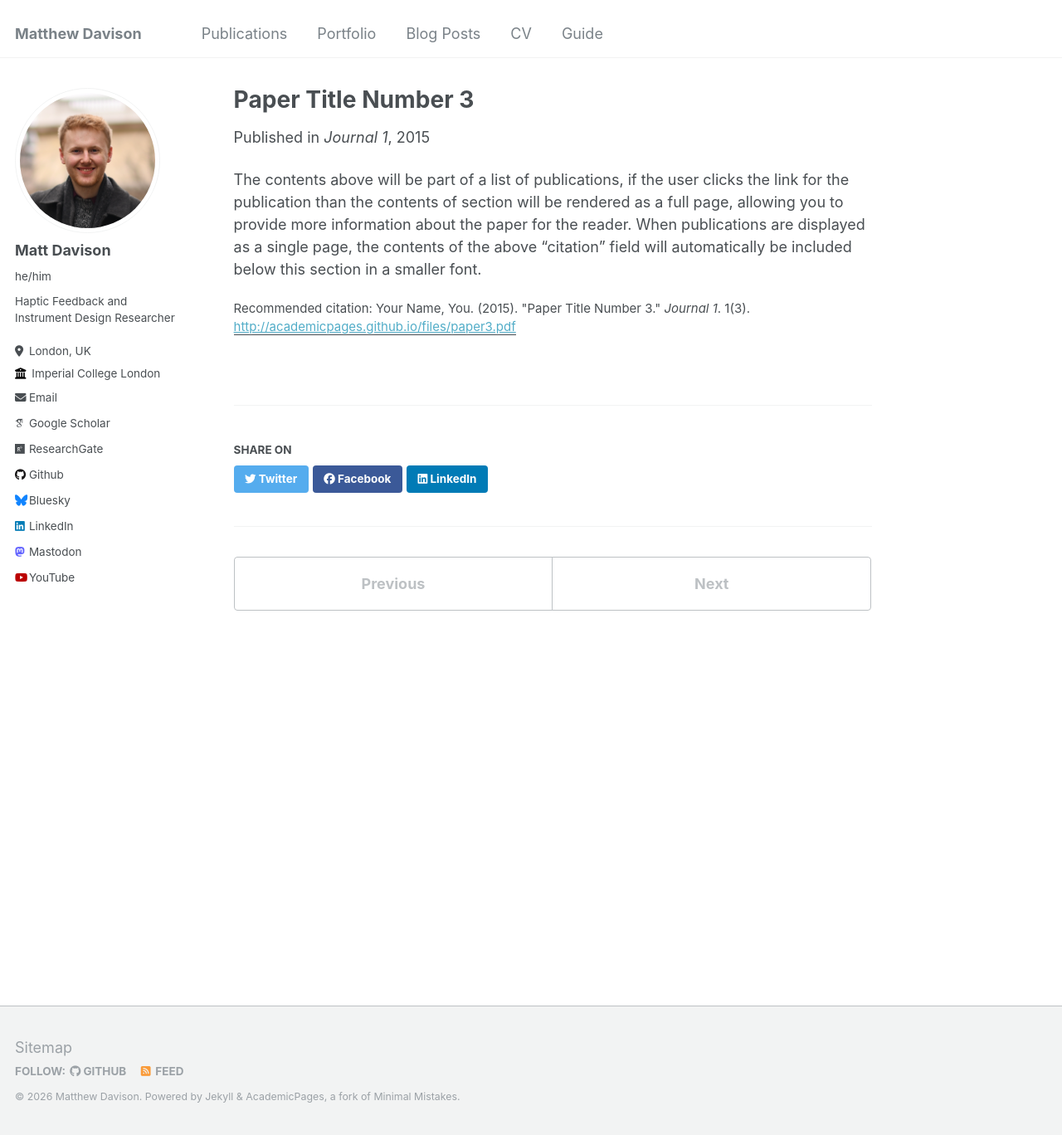
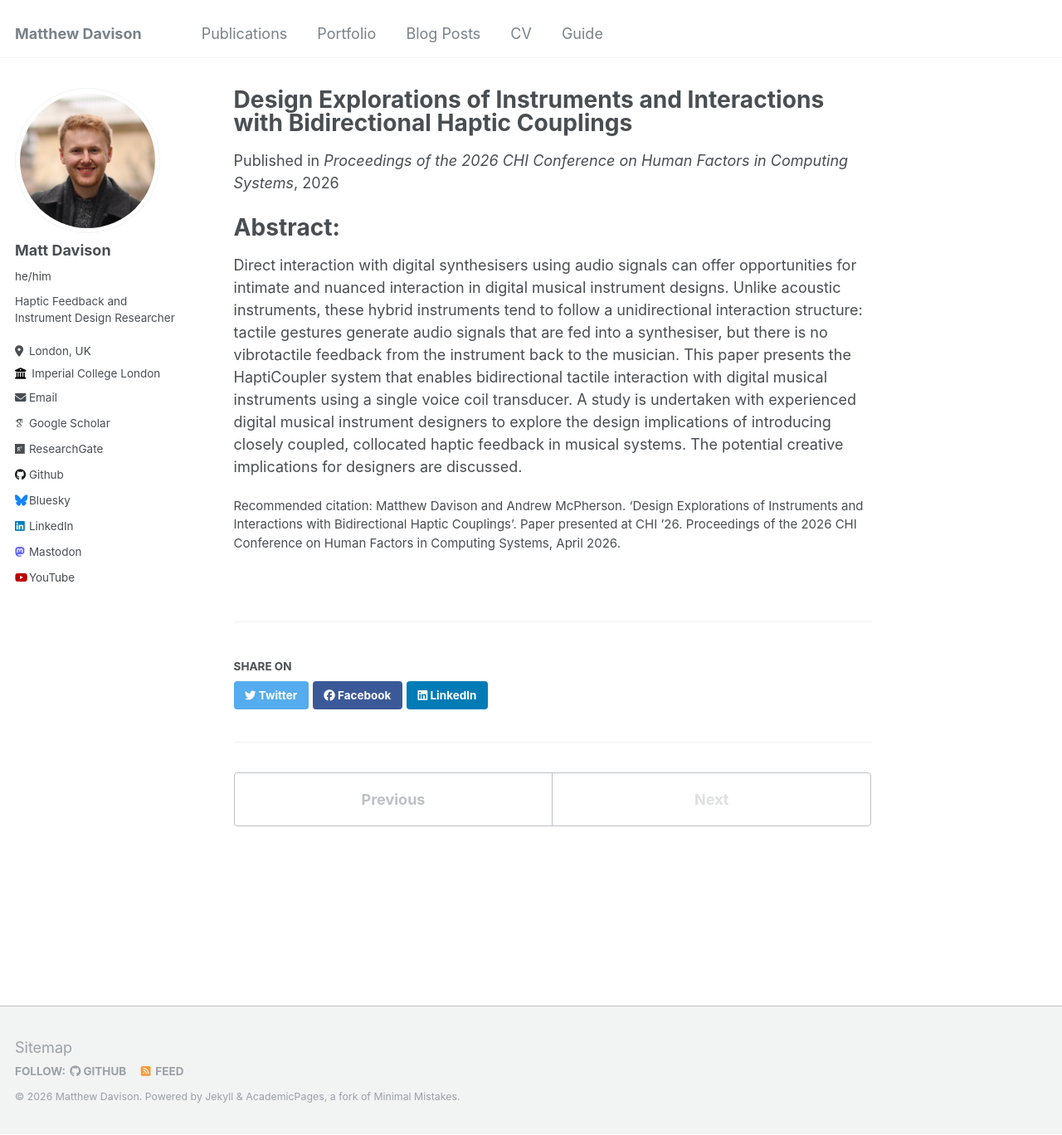
Before and after one commit to davisonaudio/davisonaudio.github.io, a Jekyll site: the page built from _publications/2025-CHI-01.md, in a window 1280 px wide and 1368 px high. Shown: the whole window at 83% size. Built offline with Jekyll 4.4.1, drawn with Linux system fonts in a browser that asks for light colours; some web fonts are replaced.

Commit message:
Updated all publications

```diff
--- a/_publications/2025-CHI-01.md
+++ b/_publications/2025-CHI-01.md
@@ -1,12 +1,13 @@
 ---
-title: "Paper Title Number 3"
+title: "Design Explorations of Instruments and Interactions with Bidirectional Haptic Couplings"
 collection: publications
-permalink: /publication/2015-10-01-paper-title-number-3
-excerpt: 'This paper is about the number 3. The number 4 is left for future work.'
-date: 2015-10-01
-venue: 'Journal 1'
-paperurl: 'http://academicpages.github.io/files/paper3.pdf'
-citation: 'Your Name, You. (2015). &quot;Paper Title Number 3.&quot; <i>Journal 1</i>. 1(3).'
+permalink: /publication/2026-CHI-01
+excerpt: 'Matthew Davison and Andrew McPhersom'
+date: 2026-04-01
+venue: 'Proceedings of the 2026 CHI Conference on Human Factors in Computing Systems'
+paperurl: #'http://academicpages.github.io/files/paper3.pdf'
+citation: 'Matthew Davison and Andrew McPherson. ‘Design Explorations of Instruments and Interactions with Bidirectional Haptic Couplings’. Paper presented at CHI ’26. Proceedings of the 2026 CHI Conference on Human Factors in Computing Systems, April 2026.'
 ---
 
-The contents above will be part of a list of publications, if the user clicks the link for the publication than the contents of section will be rendered as a full page, allowing you to provide more information about the paper for the reader. When publications are displayed as a single page, the contents of the above "citation" field will automatically be included below this section in a smaller font.
+# Abstract:
+Direct interaction with digital synthesisers using audio signals can offer opportunities for intimate and nuanced interaction in digital musical instrument designs. Unlike acoustic instruments, these hybrid instruments tend to follow a unidirectional interaction structure: tactile gestures generate audio signals that are fed into a synthesiser, but there is no vibrotactile feedback from the instrument back to the musician. This paper presents the HaptiCoupler system that enables bidirectional tactile interaction with digital musical instruments using a single voice coil transducer. A study is undertaken with experienced digital musical instrument designers to explore the design implications of introducing closely coupled, collocated haptic feedback in musical systems. The potential creative implications for designers are discussed.
```
Also changed, not shown: _publications/2024-NIME-01.md (+7 -2 lines), _publications/2025-DAFX-01.md (+9 -8 lines), _publications/2025-JNMR-01.md (+9 -8 lines).
